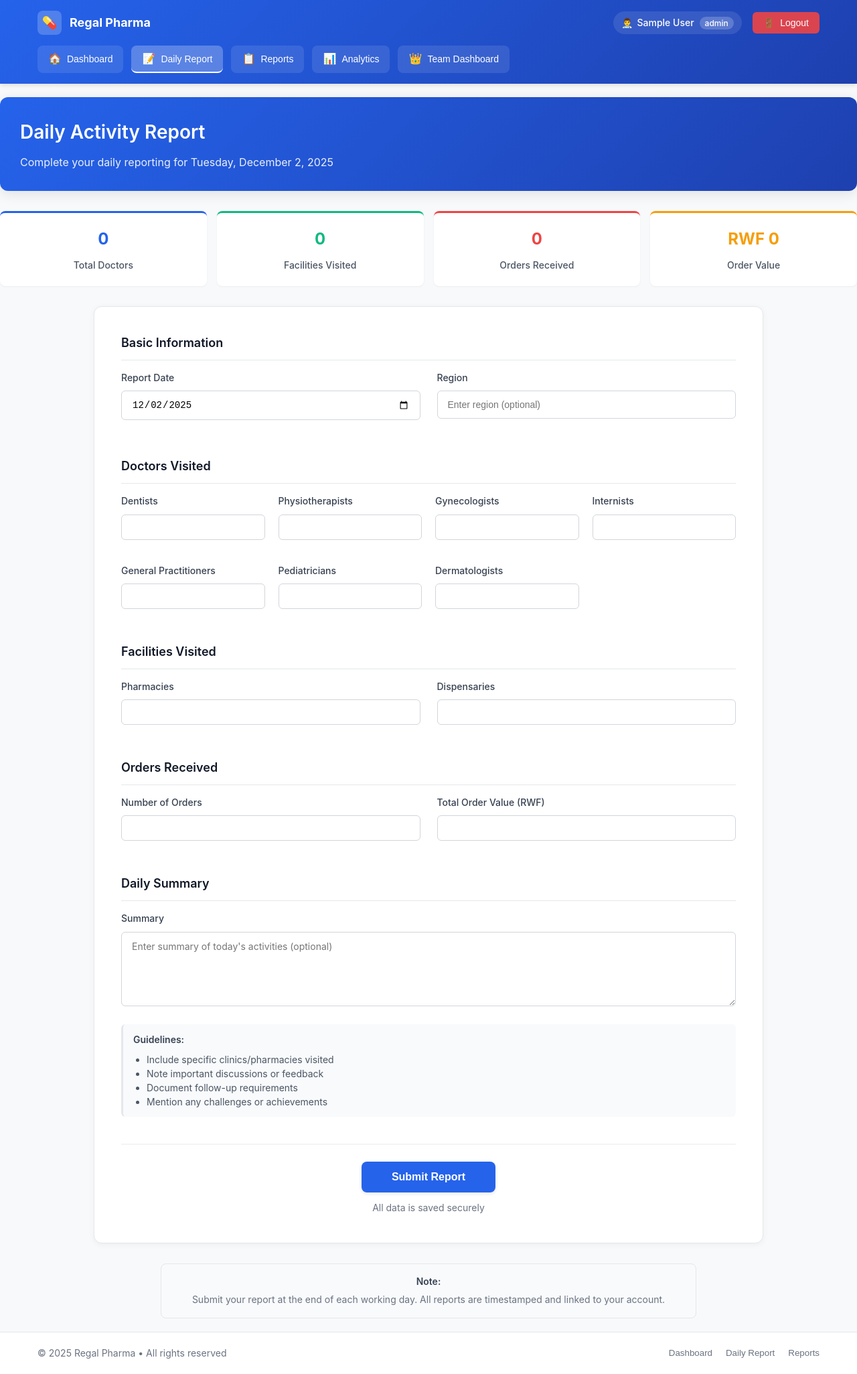
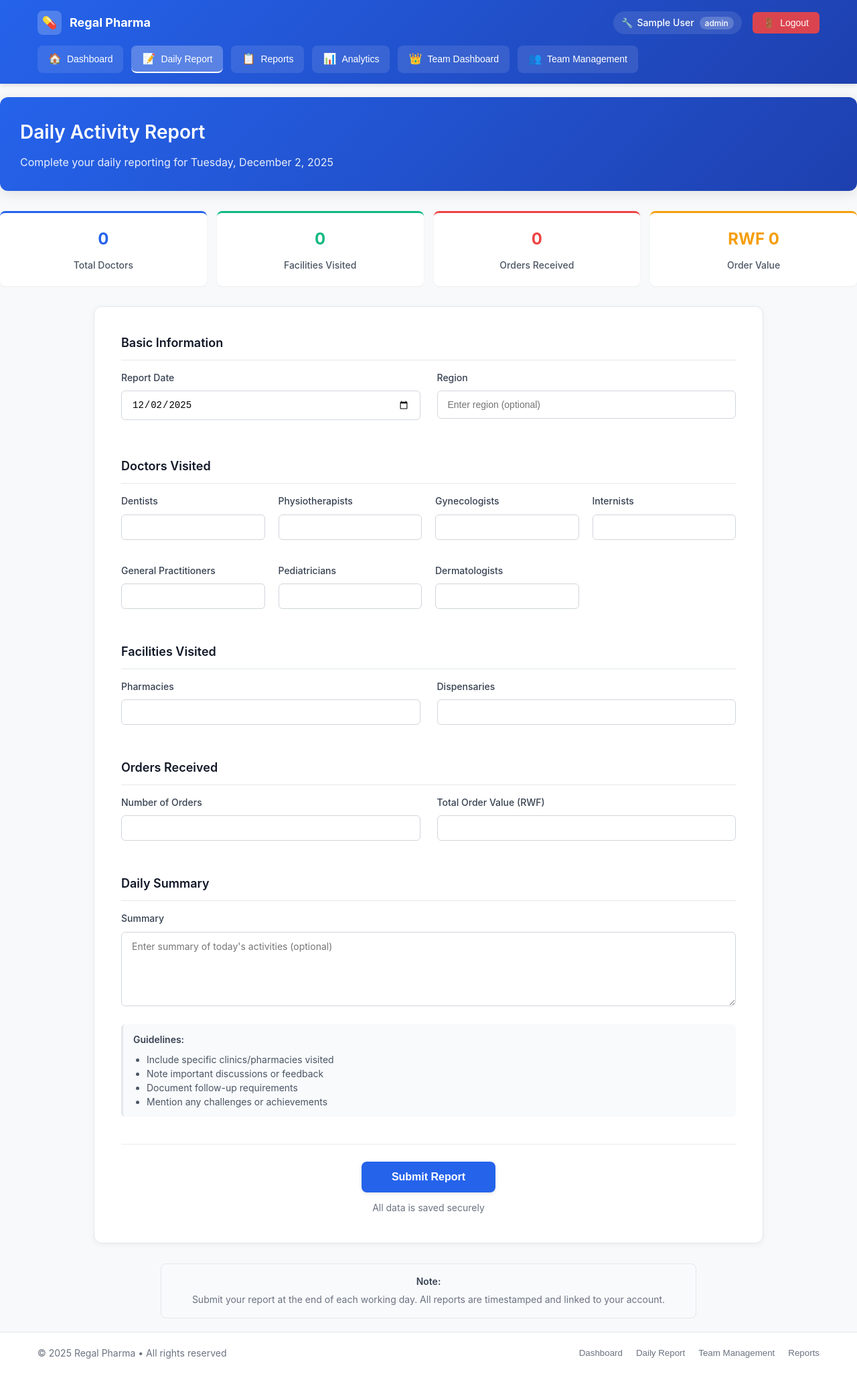
Before and after one commit to Nishbon/regal-pharma, a React (Vite) app in the folder frontend/: page /daily-report in a window 1280 px wide. Shown: the whole page at 67% size. Built offline with nearby package versions, Linux system fonts and the light colour scheme; no server answers; sample sign-in values are in the browser's storage; the HTML template or start-up script is replaced by a standard one.

Commit message:
Update Layout.jsx

```diff
--- a/frontend/src/components/Layout.jsx
+++ b/frontend/src/components/Layout.jsx
@@ -18,6 +18,7 @@ const Layout = () => {
     { path: '/reports', label: 'Reports', icon: '📋', roles: ['medrep', 'supervisor', 'admin'] },
     { path: '/analytics', label: 'Analytics', icon: '📊', roles: ['medrep', 'supervisor', 'admin'] },
     { path: '/supervisor-dashboard', label: 'Team Dashboard', icon: '👑', roles: ['supervisor', 'admin'] },
+    { path: '/team-management', label: 'Team Management', icon: '👥', roles: ['supervisor', 'admin'] }, // NEW ITEM
   ]
 
   // Filter navigation items based on user role
@@ -28,7 +29,8 @@ const Layout = () => {
   const isActive = (path) => {
     return location.pathname === path ||
            (path === '/dashboard' && location.pathname === '/') ||
-           (path === '/supervisor-dashboard' && location.pathname.startsWith('/supervisor'))
+           (path === '/supervisor-dashboard' && location.pathname.startsWith('/supervisor')) ||
+           (path === '/team-management' && location.pathname.startsWith('/team-management'))
   }
 
   return (
@@ -89,7 +91,7 @@ const Layout = () => {
                 fontWeight: '500'
               }}>
                 <span style={{ marginRight: '6px' }}>
-                  {user?.role === 'supervisor' ? '👑' : '👨‍⚕️'}
+                  {user?.role === 'supervisor' ? '👑' : user?.role === 'admin' ? '🔧' : '👨‍⚕️'}
                 </span>
                 {isMobile ? user?.name?.split(' ')[0] || 'User' : user?.name || 'User'}
                 <span style={{
@@ -211,7 +213,7 @@ const Layout = () => {
           </div>
 
           {/* Quick Stats (if on dashboard pages) */}
-          {['/dashboard', '/supervisor-dashboard'].includes(location.pathname) && (
+          {['/dashboard', '/supervisor-dashboard', '/team-management'].includes(location.pathname) && (
             <div style={{
               display: 'flex',
               gap: '20px',
@@ -227,6 +229,12 @@ const Layout = () => {
                 <span>📊</span>
                 <span>v1.0.0</span>
               </div>
+              {(user?.role === 'supervisor' || user?.role === 'admin') && (
+                <div style={{ display: 'flex', alignItems: 'center', gap: '5px' }}>
+                  <span>👥</span>
+                  <span>Team Management</span>
+                </div>
+              )}
             </div>
           )}
 
@@ -270,6 +278,25 @@ const Layout = () => {
                 >
                   Daily Report
                 </button>
+                {/* Add Team Management link for supervisors/admins in footer */}
+                {(user?.role === 'supervisor' || user?.role === 'admin') && (
+                  <button
+                    onClick={() => navigate('/team-management')}
+                    style={{
+                      background: 'none',
+                      border: 'none',
+                      color: '#6b7280',
+                      cursor: 'pointer',
+                      textDecoration: 'none',
+                      ':hover': {
+                        color: '#2563eb',
+                        textDecoration: 'underline'
+                      }
+                    }}
+                  >
+                    Team Management
+                  </button>
+                )}
               </>
             )}
             <button
```
